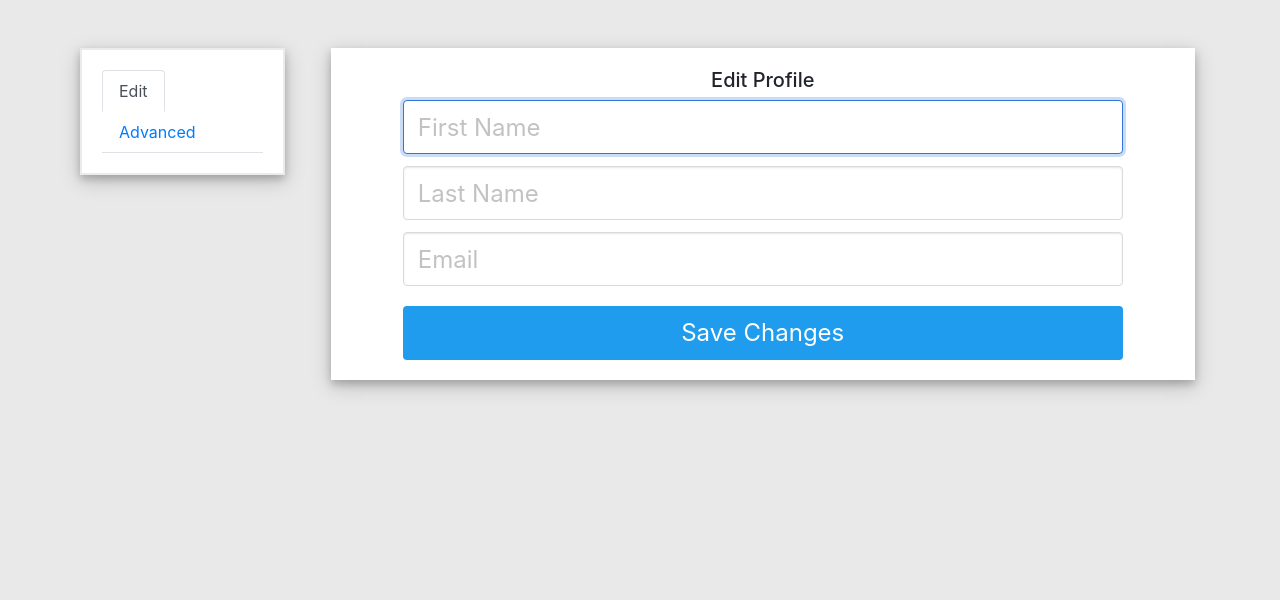
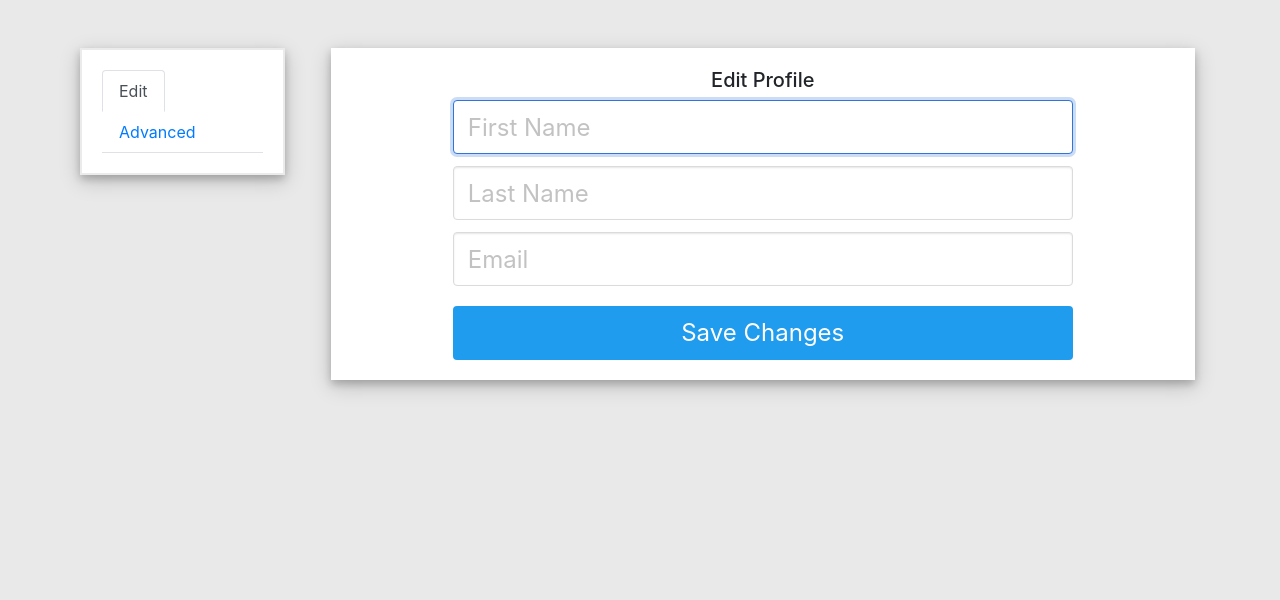
Before and after one commit to ashelto6/The-Market, a Python web app: template templates/main/settings.html in a window 1280 px wide. Shown: the part 71-671 px from the top of the page. Run offline with Jinja, Linux system fonts and the light colour scheme; the template is opened without the code that fills it, so the values that code supplies are empty; some libraries are stand-ins or nearby versions.

Commit message:
changed container size on cards

```diff
--- a/static/css/style.css
+++ b/static/css/style.css
@@ -127,6 +127,6 @@ div.card-red {
 
 @media (min-width: 1200px) {
   .container-home {
-    width: 750px;
+    width: 650px;
   }
 }
```
